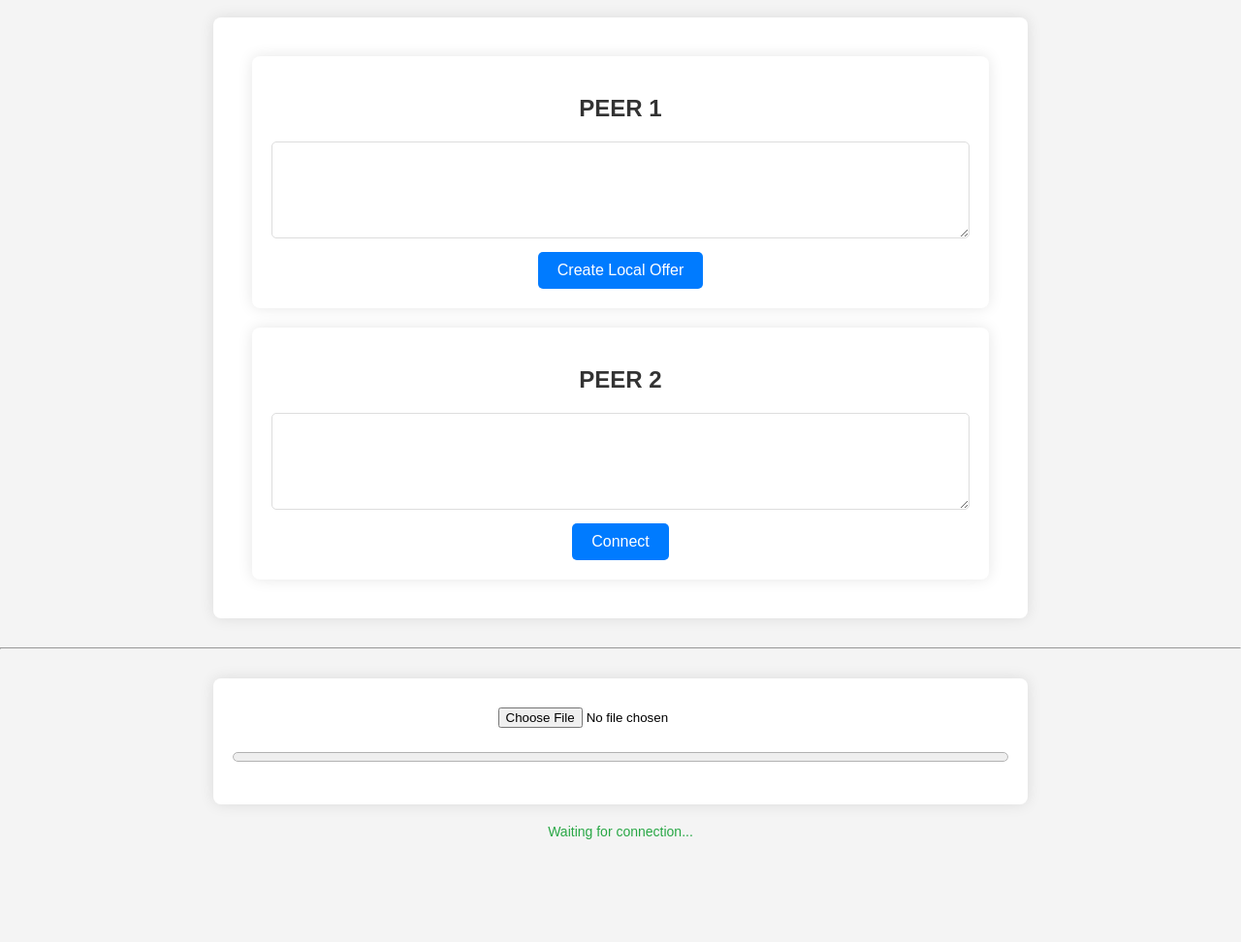
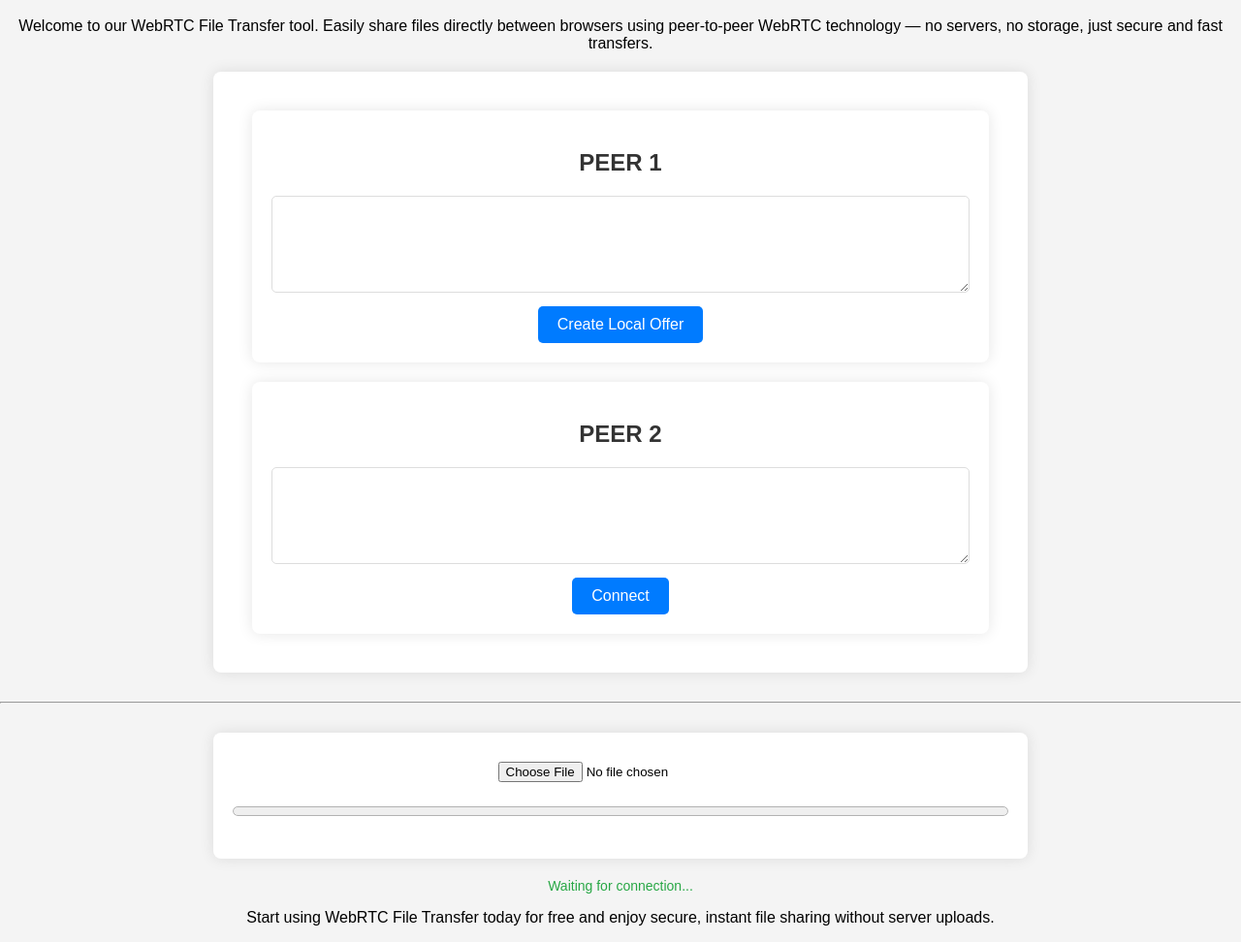
Before and after one commit to bhautikdudhatKmsoft/webRTC_file, a website: page public/index.html in a window 1280 px wide. Shown: the part 70-1042 px from the top of the page at 97% size. Before the commit the page ends 950 px from the top, so only its background shows below. Drawn offline with nearby package versions, Linux system fonts and the light colour scheme; no server answers.

Commit message:
updat html

```diff
--- a/public/index.html
+++ b/public/index.html
@@ -1,13 +1,20 @@
 <!DOCTYPE html>
 <html lang="en">
 <head>
-    <meta name="google-site-verification" content="tKyU0tfjE_h6T4itrwO_ve6JocYXmm_8DzS9dISTQ3o" />    <meta charset="UTF-8">
+    <meta charset="UTF-8">
     <meta name="viewport" content="width=device-width, initial-scale=1.0">
-    <title>WebRTC File Transfer</title>
+
+    <meta name="google-site-verification" content="tKyU0tfjE_h6T4itrwO_ve6JocYXmm_8DzS9dISTQ3o" />
+    <meta name="description" content="Use our free WebRTC File Transfer tool to send files securely and instantly using peer-to-peer technology. No server uploads required.">
+
+    <title>WebRTC File Transfer | Secure Peer-to-Peer File Sharing</title>
+
     <link rel="stylesheet" href="style.css">
 </head>
 <body>
     <h1>WebRTC File Transfer</h1>
+    <p>Welcome to our WebRTC File Transfer tool. Easily share files directly between browsers using peer-to-peer WebRTC technology — no servers, no storage, just secure and fast transfers.</p>
+
     <div>
         <div>
             <h2>PEER 1</h2>
@@ -33,6 +40,11 @@
 
     <a href="" id="downloadanchor"></a>
     <p id="connectionStatus">Waiting for connection...</p>
+
+    <footer>
+        <p>Start using WebRTC File Transfer today for free and enjoy secure, instant file sharing without server uploads.</p>
+    </footer>
+
     <script src="https://cdn.socket.io/4.5.4/socket.io.min.js"></script>
     <script src="script.js"></script>
 </body>
```
